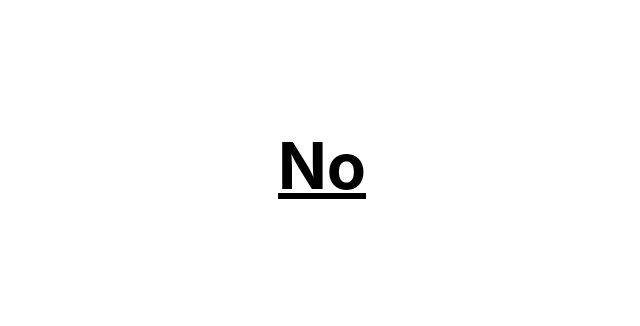
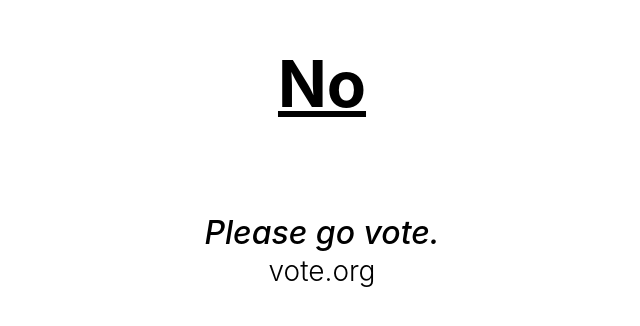
Before and after one commit to yoiang/isthisfinallyover, a Next.js app: page / in a window 1280 px wide. Shown: the part 234-560 px from the top of the page, without its empty margins (318-958 px from the left). Built offline with nearby package versions, Linux system fonts and the light colour scheme.

Commit message:
CTA while not decided

```diff
--- a/pages/index.tsx
+++ b/pages/index.tsx
@@ -54,7 +54,11 @@ export default function Home(props: Props) {
           </Fragment>
 
         case false:
-          return <h1 className={styles.title}>No</h1>
+          return <Fragment>
+            <h1 className={styles.title}>No</h1>
+            <h2 className={styles.sectionTitle}><a href="https://www.vote.org/polling-place-locator/">Please go vote.</a></h2>
+            <a href="https://www.vote.org/polling-place-locator/">vote.org</a>
+        </Fragment>
       }
     } else {
       return <h1 className={styles.title}>please wait...</h1>
--- a/styles/Home.module.css
+++ b/styles/Home.module.css
@@ -41,6 +41,14 @@
   margin-top: 6rem;
   font-weight: 500;
   font-style: italic;
+}
+
+.main > a {
+  margin: 0;
+  line-height: 1;
+  font-size: 1.75rem;
+  margin-top: 0.5rem;
+  font-weight: 300;
 }
 
 .title,
```
